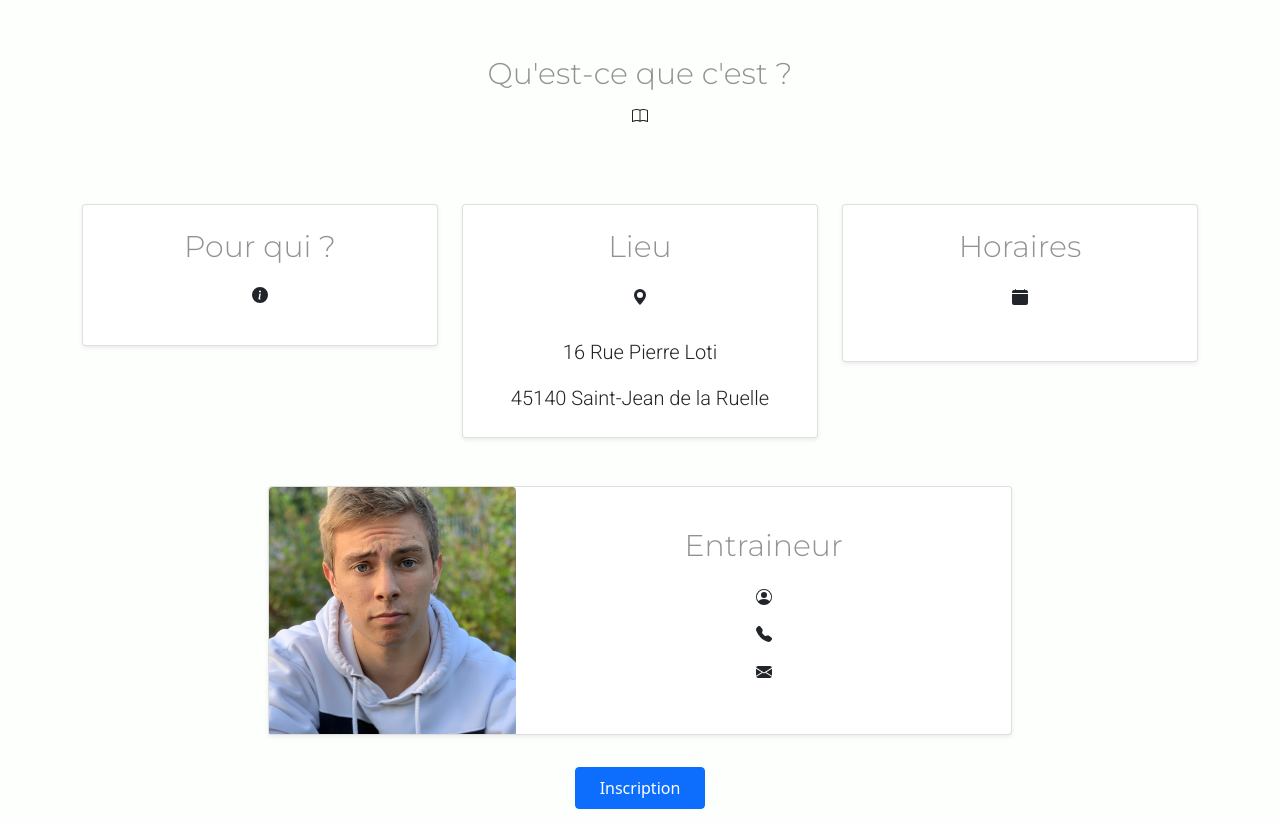
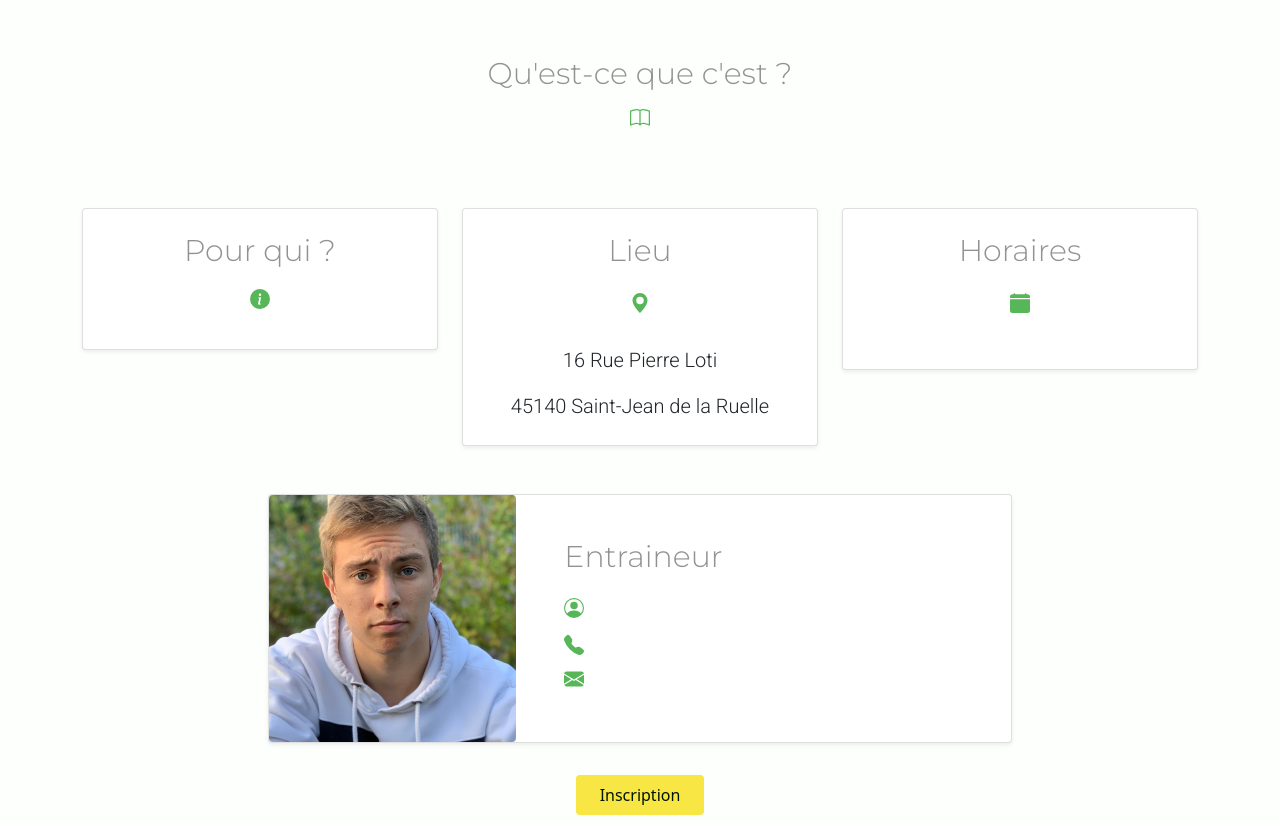
Before and after one commit to WildCodeSchool/orleans-202109-php-projet-rocs, a PHP site: template src/View/Activity/activity.html.twig in a window 1280 px wide. Run offline with PHP 8.4, Linux system fonts and the light colour scheme; the template is opened without the code that fills it, so the values that code supplies are empty; some libraries are stand-ins or nearby versions.

Commit message:
added a css file

```diff
--- a/src/View/Activity/activity.html.twig
+++ b/src/View/Activity/activity.html.twig
@@ -61,35 +61,35 @@
             </div>
         </div>
     </div>
-    <div class="card col-lg-8 offset-lg-2 mb-4 my-4 h-auto shadow-sm">
-        <div class="row g-0 ">
+    <div class="card col-lg-8 offset-lg-2 mb-4 my-4 h-auto shadow-sm ">
+        <div class="row g-0">
             <div class="col-md-4">
-                <img src="assets/images/trainer.jpeg" class="img-fluid rounded-top" alt="Un beau entraineur">
+                <img src="assets/images/trainer.jpeg" class="img-fluid rounded" alt="Un beau entraineur">
             </div>
-            <div class="col-md-8 d-flex align-items-center text-center ">
-                <div class="card-body ">
-                    <h3 class="card-title mb-3">Entraineur</h3>
+            <div class="col-md-8 d-flex align-items-center text-center text-md-start ">
+                <div class="card-body justify-content-end ps-5">
+                    <h3 class="trainer w-auto card-title mb-3">Entraineur</h3>
                     <h4 class="class-title mb-2"><svg xmlns="http://www.w3.org/2000/svg" width="16" height="16"
-                            fill="currentColor" class="bi bi-person-circle" viewBox="0 0 16 16">
+                            fill="currentColor" class="bi bi-person-circle me-2" viewBox="0 0 16 16">
                             <path d="M11 6a3 3 0 1 1-6 0 3 3 0 0 1 6 0z" />
                             <path fill-rule="evenodd"
                                 d="M0 8a8 8 0 1 1 16 0A8 8 0 0 1 0 8zm8-7a7 7 0 0 0-5.468 11.37C3.242 11.226 4.805 10 8 10s4.757 1.225 5.468 2.37A7 7 0 0 0 8 1z" />
                         </svg> {{ trainer.gender ~ ' ' ~ trainer.lastname ~ ' ' ~ trainer.firstname }} </h4>
                     <p class="phoneNumber mb-2"><svg xmlns="http://www.w3.org/2000/svg" width="16" height="16"
-                            fill="currentColor" class="bi bi-telephone-fill" viewBox="0 0 16 16">
+                            fill="currentColor" class="bi bi-telephone-fill me-2" viewBox="0 0 16 16">
                             <path fill-rule="evenodd"
                                 d="M1.885.511a1.745 1.745 0 0 1 2.61.163L6.29 2.98c.329.423.445.974.315 1.494l-.547 2.19a.678.678 0 0 0 .178.643l2.457 2.457a.678.678 0 0 0 .644.178l2.189-.547a1.745 1.745 0 0 1 1.494.315l2.306 1.794c.829.645.905 1.87.163 2.611l-1.034 1.034c-.74.74-1.846 1.065-2.877.702a18.634 18.634 0 0 1-7.01-4.42 18.634 18.634 0 0 1-4.42-7.009c-.362-1.03-.037-2.137.703-2.877L1.885.511z" />
                         </svg> {{ trainer.phoneNumber }} </p>
                     <p class="email mb-2 align-self-center"><svg xmlns="http://www.w3.org/2000/svg" width="16"
-                            height="16" fill="currentColor" class="bi bi-envelope-fill" viewBox="0 0 16 16">
+                            height="16" fill="currentColor" class="bi bi-envelope-fill me-2" viewBox="0 0 16 16">
                             <path
                                 d="M.05 3.555A2 2 0 0 1 2 2h12a2 2 0 0 1 1.95 1.555L8 8.414.05 3.555ZM0 4.697v7.104l5.803-3.558L0 4.697ZM6.761 8.83l-6.57 4.027A2 2 0 0 0 2 14h12a2 2 0 0 0 1.808-1.144l-6.57-4.027L8 9.586l-1.239-.757Zm3.436-.586L16 11.801V4.697l-5.803 3.546Z" />
-                        </svg> {{ trainer.email }} </p>
+                        </svg>{{ trainer.email }}</p>
                 </div>
             </div>
         </div>
     </div>
-    <div class="row text-center">
+    <div class="row text-center ">
         <div class="col-12 my-2">
             <a class="btn btn-primary p-2 px-4 registration" href="#" role="button">Inscription</a>
         </div>
```
Also changed, not shown: public/assets/css/activity.css (added).
